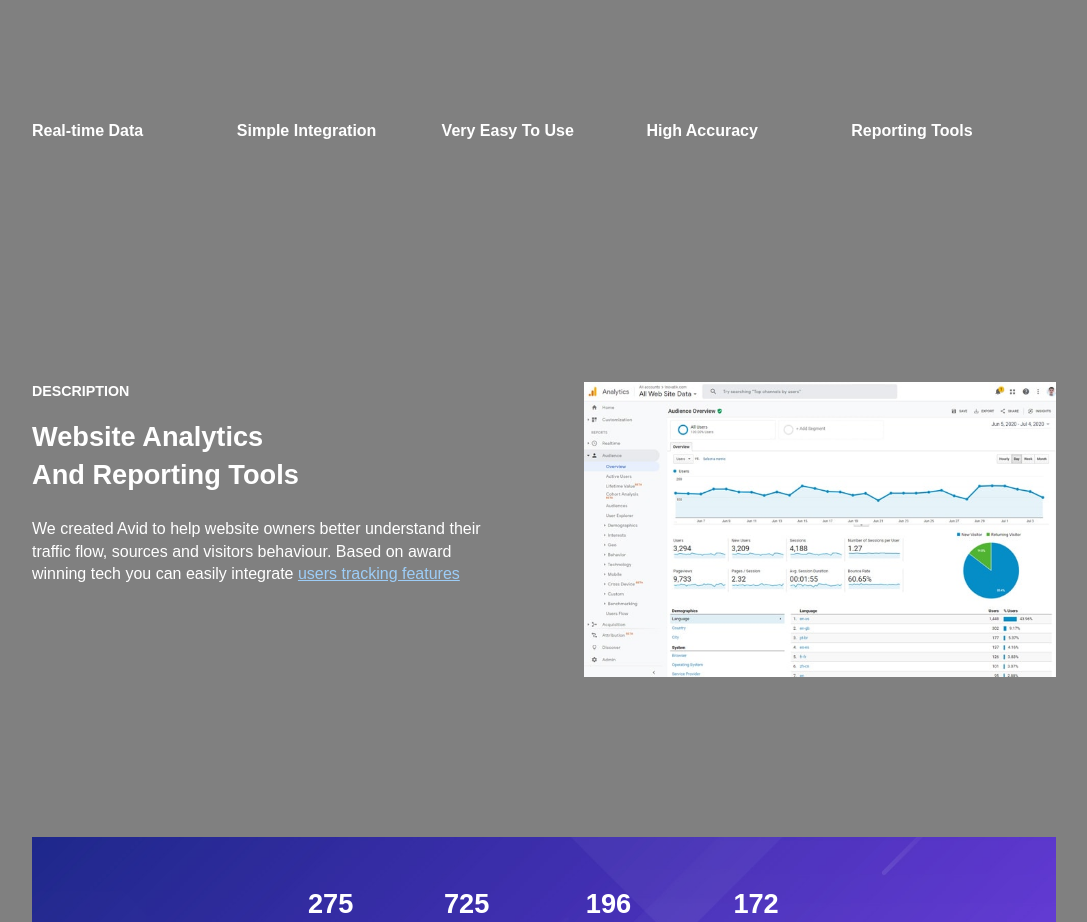
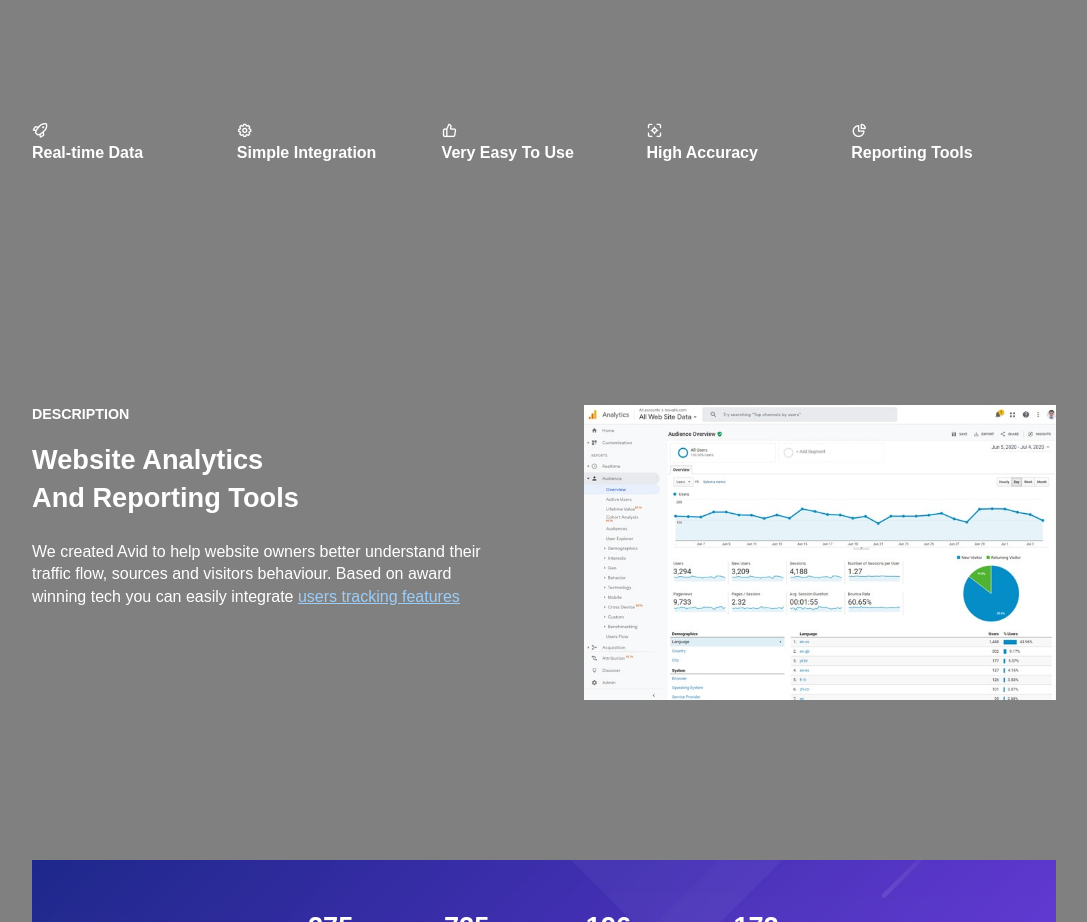
Before and after one commit to Remigit99/avid-inc-clone, a plain HTML site: page index.html in a window 1280 px wide. Shown: the part 1160-2082 px from the top of the page, without its empty margins (96-1183 px from the left). Drawn offline with nearby package versions, Linux system fonts and the light colour scheme.

Commit message:
add icons to the  services section

```diff
--- a/index.html
+++ b/index.html
@@ -11,8 +11,9 @@
     <!--============== Font() =============-->
 
 
-    <!--============== CDN (Boxicons)=============-->
-    <link href='https://unpkg.com/boxicons@2.1.4/css/boxicons.min.css' rel='stylesheet'>
+    <!--============== CDN (Icon Scouts)=============-->
+    <!-- <link href='https://unpkg.com/boxicons@2.1.4/css/boxicons.min.css' rel='stylesheet'> -->
+    <link rel="stylesheet" href="https://unicons.iconscout.com/release/v4.0.0/css/line.css">
 
 
     <link rel="stylesheet" href="style.css">
@@ -70,7 +71,7 @@
             <article class="service">
                 <div class="service__icon">
                     <span>
-
+                        <i class="uil uil-rocket"></i>
                     </span>
                 </div>
 
@@ -81,7 +82,7 @@
             <article class="service">
                 <div class="service__icon">
                     <span>
-
+                        <i class="uil uil-cog"></i>
                     </span>
                 </div>
 
@@ -92,7 +93,7 @@
             <article class="service">
                 <div class="service__icon">
                     <span>
-
+                        <i class="uil uil-thumbs-up"></i>
                     </span>
                 </div>
 
@@ -103,7 +104,7 @@
             <article class="service">
                 <div class="service__icon">
                     <span>
-
+                        <i class="uil uil-focus-target"></i>
                     </span>
                 </div>
 
@@ -114,7 +115,7 @@
             <article class="service">
                 <div class="service__icon">
                     <span>
-
+                        <i class="uil uil-chart-pie-alt"></i>
                     </span>
                 </div>
 
```
